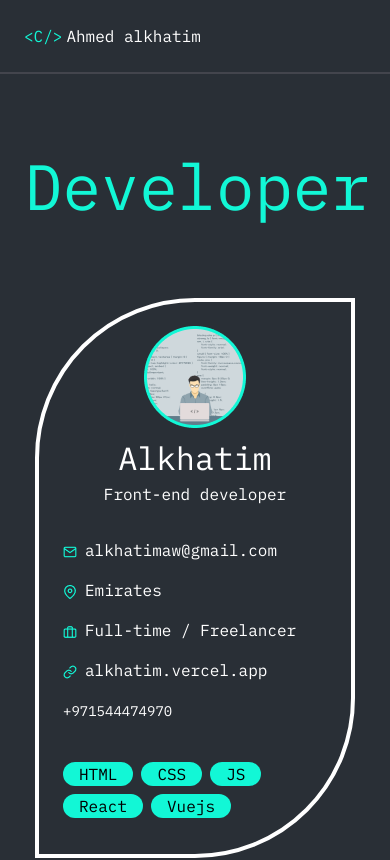
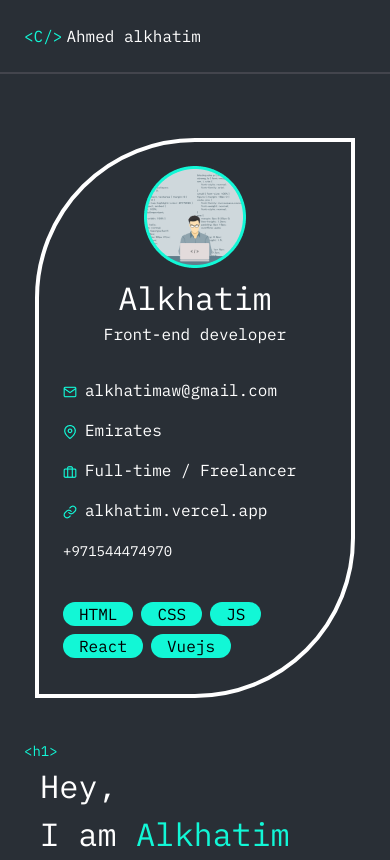
Before and after one commit to Ahmed-Alkhatim/portfolio, a Next.js app: page / in a window 390 px wide. Shown: the top 860 px of the page. Built offline with nearby package versions, Linux system fonts and the light colour scheme.

Commit message:
Responsive

```diff
--- a/src/app/Hello.js
+++ b/src/app/Hello.js
@@ -2,9 +2,9 @@ import { Container } from "@/components"
 
 export default () => {
     return(
-        <div className="desk:pl-20 space-y-[32px]">
+        <div className="mb-10 desk:pl-20 space-y-[32px]">
             <div>
-                <span className="text-primary text-sm">{'<h1>'}</span>
+                <span className=" text-primary text-sm">{'<h1>'}</span>
                 <h2 className="lap:leading-[67px] tablet:text-xlg text-lg ps-[16px]">
                     Hey, <br />
                     I am <span className="text-primary">Alkhatim</span> <br />
--- a/src/app/MyInfo.js
+++ b/src/app/MyInfo.js
@@ -3,9 +3,9 @@ import { Container } from "@/components";
 export default function MyInfo() {
     return(
         <div>
-            <h1 className="lap:block mb-[64px] text-xlg text-primary text-center">Developer</h1>
+            <h1 className="lap:block hidden mb-[64px] text-xlg text-primary text-center">Developer</h1>
 
-             <div className="m-auto w-[320px] p-[24px] pb-[36px] border-[4px] border-[#FFF] rounded-tl-[160px] rounded-br-[160px] space-y-[32px]">
+             <div className="m-auto mb-10 w-[320px] p-[24px] pb-[36px] border-[4px] border-[#FFF] rounded-tl-[160px] rounded-br-[160px] space-y-[32px]">
 
                 <div className="text-center">
                     <div className="inline-block m-auto">
```
